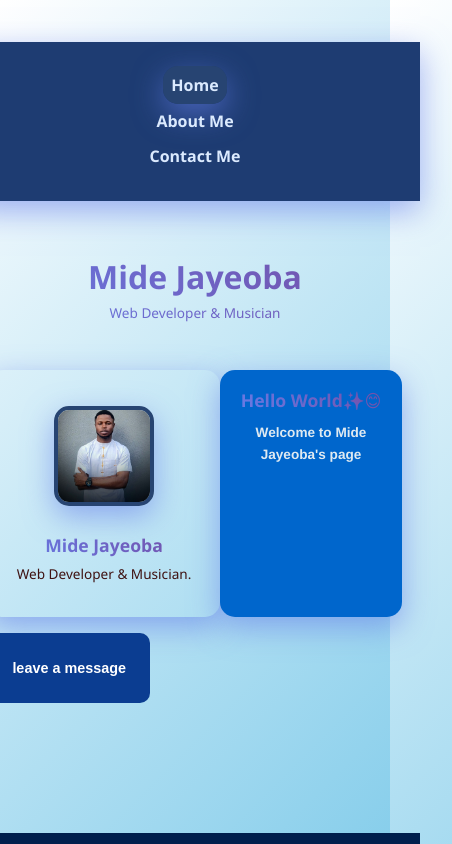
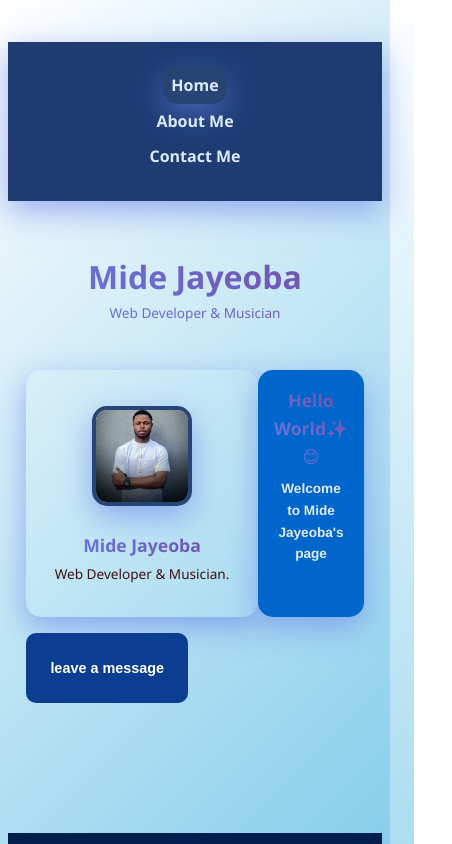
Before and after one commit to MideJayeoba/myPortfolio, a React (Vite) app in the folder react-profilepage/: page / in a window 390 px wide. Shown: the top 844 px of the page, 452 px wide, since content can reach past the window. Built offline with nearby package versions, Linux system fonts and the light colour scheme.

Commit message:
update on the general styling and position 2

```diff
--- a/react-profilepage/src/App.css
+++ b/react-profilepage/src/App.css
@@ -543,12 +543,8 @@ footer p {
 
 /* Added container and section-title styles */
 .container {
-  width: 1200px;       /* Desktop max width */
-  margin: 0 auto 0 auto;
+  max-width: 1200px;       /* Desktop max width */
   padding: 1rem 1rem;
-  box-sizing: border-box;
-
-
   display: flex;
   flex-direction: column;
   justify-content: center;
@@ -557,15 +553,15 @@ footer p {
 /* Tablet (medium screens) */
 @media (max-width: 1024px) {
   .container {
-    width: 900px;
-     padding: 0 0.7rem;
+    max-width: 900px;
+    padding: 0 0.7rem;
   }
 }
 
 /* Small tablets / large phones */
 @media (max-width: 768px) {
   .container {
-    width: 640px;
+    max-width: 640px;
     padding: 0 0.7rem;
   }
 }
@@ -573,7 +569,7 @@ footer p {
 /* Phones */
 @media (max-width: 480px) {
   .container {
-    width: 450px;
+    max-width: 450px;
     padding: 0 0.5rem;
   }
 }
```
